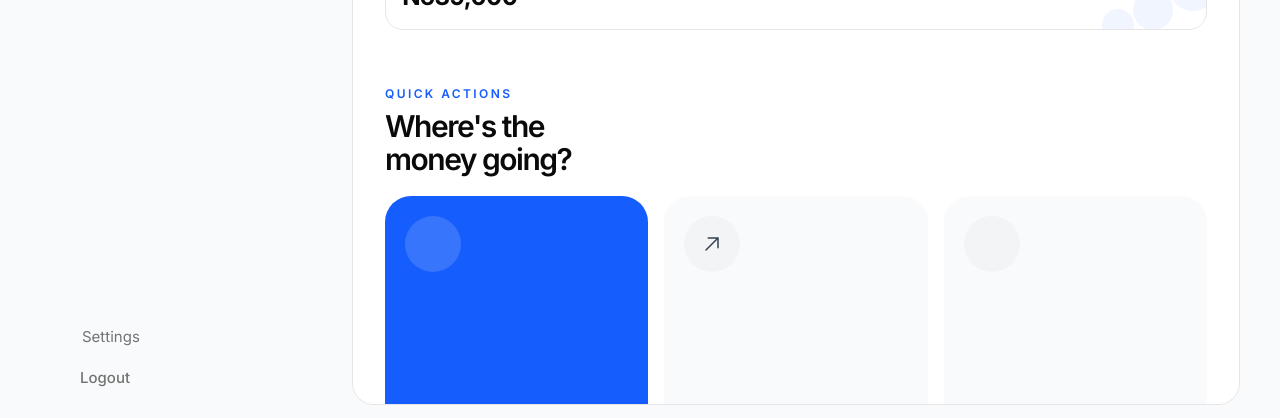
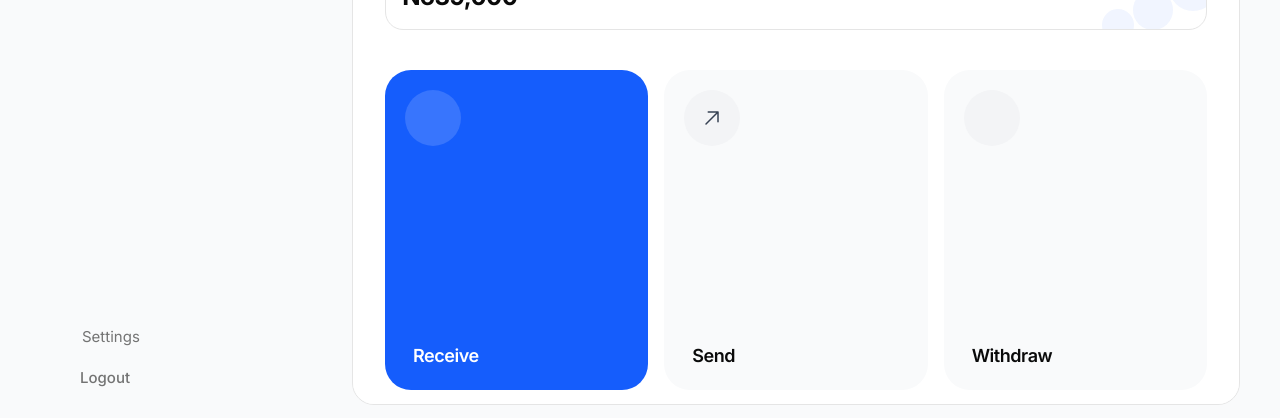
Before and after one commit to buildwithwave/payze-web, a Next.js app: page /dashboard in a window 1280 px wide. Shown: the part 379-797 px from the top of the page. Built offline with nearby package versions, Linux system fonts and the light colour scheme; no server answers; some icons are missing.

Commit message:
refactor: remove quick actions section and adjust container width and spacing on dashboard

```diff
--- a/app/(dashboard)/dashboard/page.tsx
+++ b/app/(dashboard)/dashboard/page.tsx
@@ -19,7 +19,7 @@
 
   return (
     <div className="p-8">
-      <div className="mx-auto w-full max-w-5xl">
+      <div className="mx-auto w-full max-w-4xl">
         <div>
           <h1 className="text-[22px] font-semibold tracking-tight">
             {getGreeting()}, {firstName}.
--- a/components/dashboard/wallet-card.tsx
+++ b/components/dashboard/wallet-card.tsx
@@ -141,16 +141,7 @@
         </div>
       </div>
 
-      <div className="mt-14 mb-5">
-        <p className="text-xs font-semibold uppercase tracking-[0.2em] text-blue-600">
-          Quick actions
-        </p>
-        <p className="mt-2 text-3xl font-semibold tracking-tighter leading-[1.1]">
-          Where&apos;s the <br /> money going?
-        </p>
-      </div>
-
-      <div className="grid grid-cols-3 gap-4 h-80">
+      <div className="grid grid-cols-3 gap-4 h-80 mt-10">
         <button className="flex h-full flex-col justify-between rounded-4xl bg-blue-600 p-5 text-left transition-colors hover:bg-blue-700 active:scale-[0.98] cursor-pointer">
           <div className="flex h-14 w-14 items-center justify-center rounded-full bg-white/15">
             <HugeiconsIcon
```
